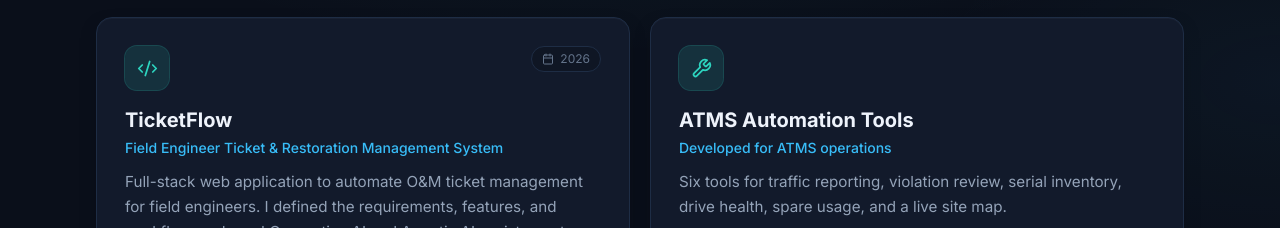
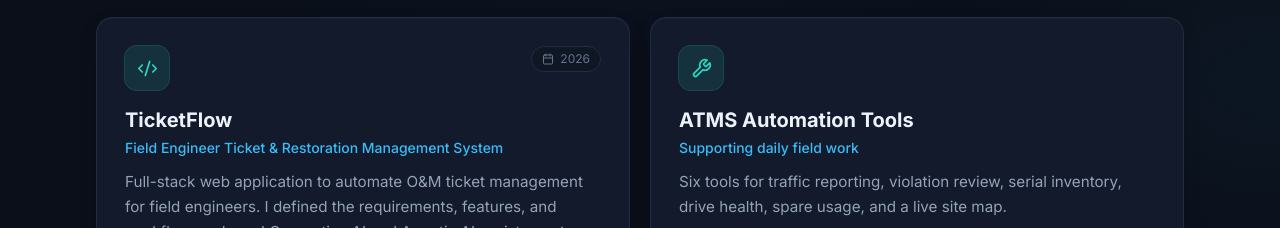
Before and after one commit to romeodavidjr/romeo-david-portfolio, a Next.js app: page / in a window 1280 px wide. Shown: the part 4880-5108 px from the top of the page. Built offline with nearby package versions, Linux system fonts and the light colour scheme.

Commit message:
Retitle ATMS tools subtitle

```diff
--- a/src/data/portfolio.ts
+++ b/src/data/portfolio.ts
@@ -205,7 +205,7 @@ export const projects: Project[] = [
   },
   {
     title: "ATMS Automation Tools",
-    subtitle: "Developed for ATMS operations",
+    subtitle: "Supporting daily field work",
     description:
       "Six tools for traffic reporting, violation review, serial inventory, drive health, spare usage, and a live site map.",
     items: [
```
